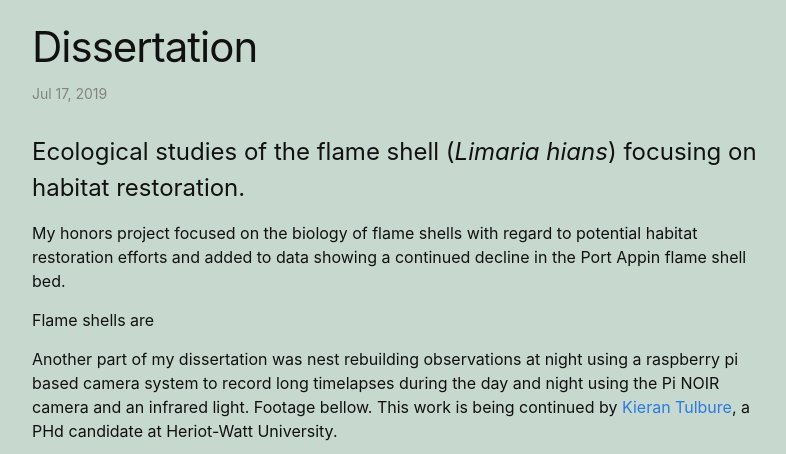
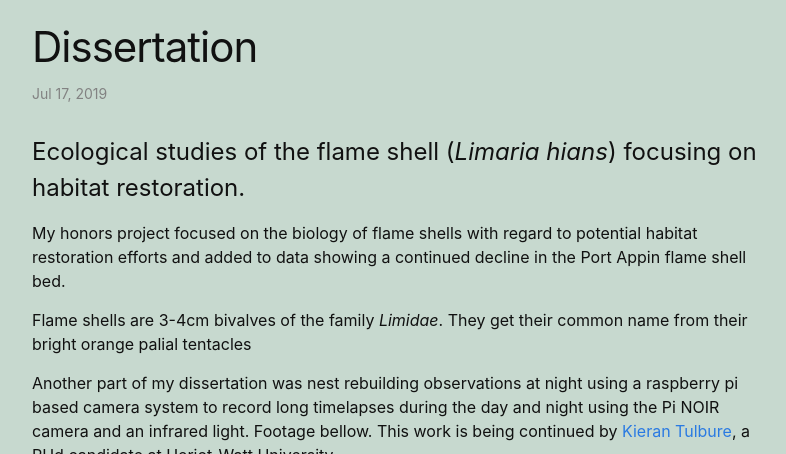
Before and after one commit to AlexRJ-Marine/arj-marine, a Jekyll site: the page built from _posts/2019-07-17-Dissertation.markdown, in a window 1280 px wide and 900 px high, cut to the strip 166-620 px from the top of the window. Shown: the whole strip, without its empty margins (238-1024 px from the left). Built offline with Jekyll 4.4.1, drawn with Linux system fonts in a browser that asks for light colours.

Commit message:
Fixed image url

```diff
--- a/_posts/2019-07-17-Dissertation.markdown
+++ b/_posts/2019-07-17-Dissertation.markdown
@@ -10,7 +10,7 @@ categories: jekyll update
 
 My honors project focused on the biology of flame shells with regard to potential habitat restoration efforts and added to data showing a continued decline in the Port Appin flame shell bed.
 
-Flame shells are
+Flame shells are 3-4cm bivalves of the family _Limidae_. They get their common name from their  bright orange palial tentacles
 
 Another part of my dissertation was nest rebuilding observations at night using a raspberry pi based camera system to record long timelapses during the day and night using the Pi NOIR camera and an infrared light. Footage bellow. This work is being continued by [Kieran Tulbure](https://www.hw.ac.uk/schools/energy-geoscience-infrastructure-society/research/iles/tulbure-kieran.htm), a PHd candidate at Heriot-Watt University.
 
--- a/_posts/2019-07-18-Dissertation_code.markdown
+++ b/_posts/2019-07-18-Dissertation_code.markdown
@@ -108,7 +108,7 @@ nohup python time_lapse.py
 This will now start capturing numbered images into the directory. You should be able to see images accumulating in the directory.
 
 <figure class="figure-100">
-<img class="scaled" src="{{site.baseurl}}/site_images/2019-07-18-Dissertation_code/lim_IR.jpeg" alt="Pi">
+<img class="scaled" src="{{site.baseurl}}/site_images/2019-07-18-Dissertation_code/Lim_IR.jpeg" alt="Lim IR">
 <figcaption>
 	A frame from a time lapse at night under infrared light.
 </figcaption>
```
